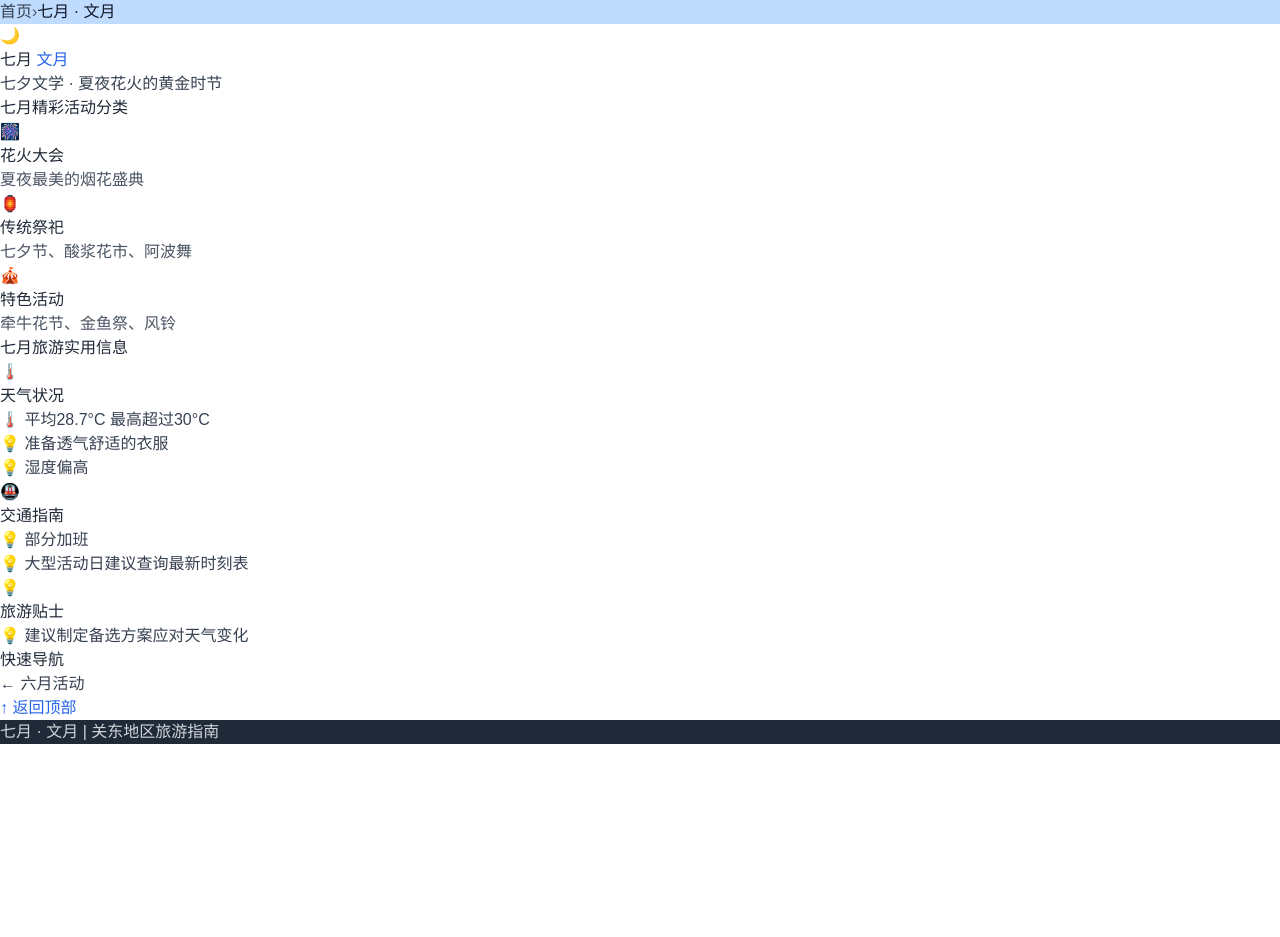
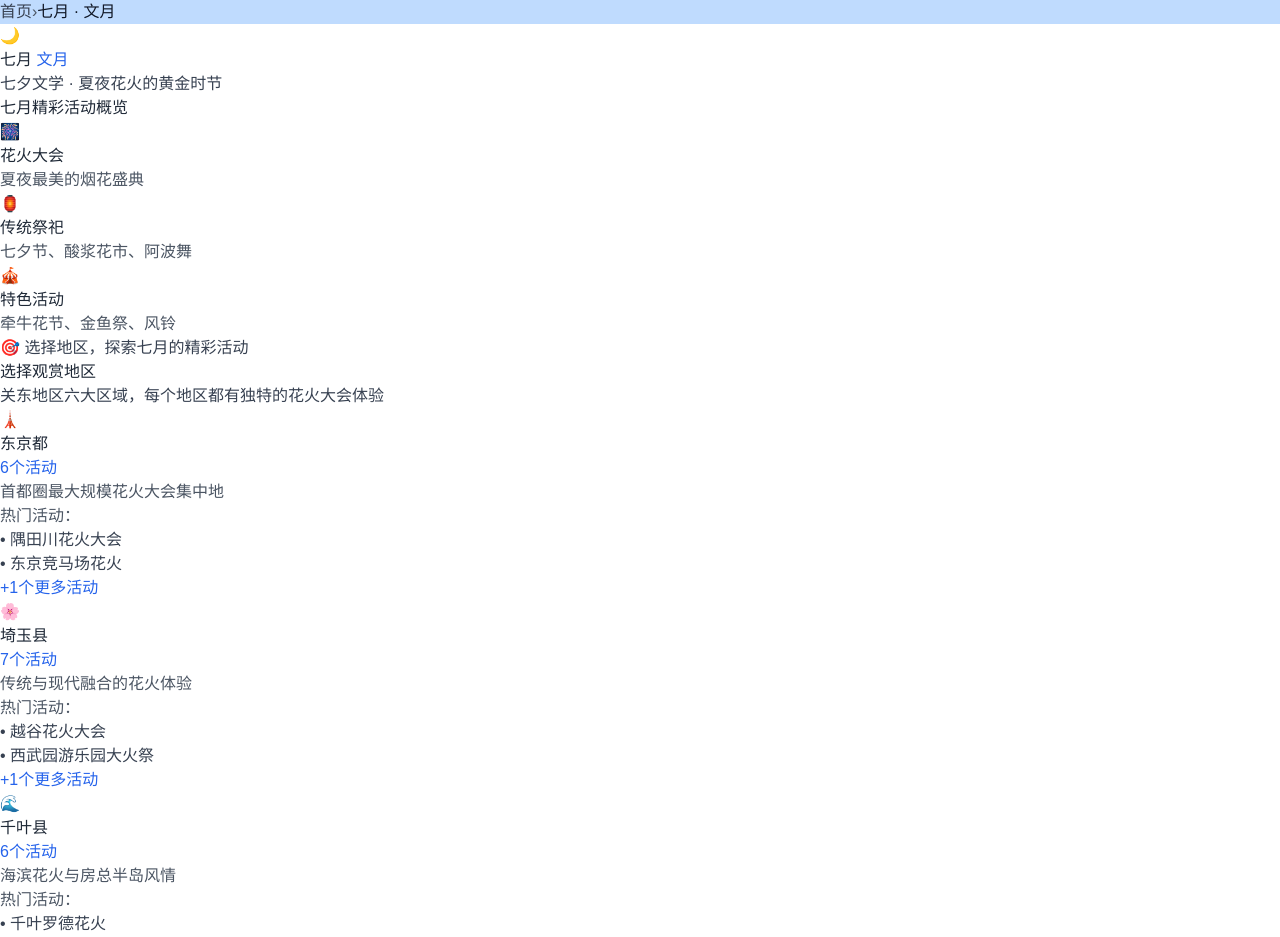
Before and after one commit to gakukinn/tokyo-seasonal-guide, a Next.js app: page /july in a window 1280 px wide. Shown: the top 937 px of the page. Before the commit the page ends 800 px from the top, so only its background shows below. Built offline with nearby package versions, Linux system fonts and the light colour scheme.

Commit message:
实现新的四层架构设计：删除活动类型选择层，优化月份页面为活动概览+地区卡片展示，基于实际数据统计和东京官方旅游网站设计理念

```diff
--- a/src/components/MonthTemplate.tsx
+++ b/src/components/MonthTemplate.tsx
@@ -7,6 +7,95 @@ interface MonthTemplateProps {
  monthId: number;
  customConfig?: Partial<MonthConfig>;
 }
+
+// 地区活动数量数据（基于实际统计）
+const getRegionActivityCounts = (monthId: number) => {
+  // 7月花火活动数量统计（基于项目实际数据）
+  if (monthId === 7) {
+    return {
+      tokyo: { count: 6, activities: ['隅田川花火大会', '东京竞马场花火', '葛饰纳凉花火大会'] },
+      saitama: { count: 7, activities: ['越谷花火大会', '西武园游乐园大火祭', '入间基地纳凉祭'] },
+      chiba: { count: 6, activities: ['千叶罗德花火', '南房总白浜海女祭', '富津市民花火大会'] },
+      kanagawa: { count: 3, activities: ['镰仓花火大会', '横滨夜间花火', '八景岛花火交响曲'] },
+      kitakanto: { count: 4, activities: ['水户花火大会', '真冈花火大会', '玉村花火大会'] },
+      koshinetsu: { count: 6, activities: ['富士河口湖花火', '祇园柏崎花火', '动漫经典花火'] }
+    };
+  }
+
+  // 8月花火活动数量统计
+  if (monthId === 8) {
+    return {
+      tokyo: { count: 6, activities: ['板桥花火大会', '江户川花火大会', '神宫外苑花火大会'] },
+      saitama: { count: 7, activities: ['朝霞花火大会', '熊谷花火大会', '户田桥花火大会'] },
+      chiba: { count: 8, activities: ['幕张海滨花火', '松户花火大会', '市川花火大会'] },
+      kanagawa: { count: 8, activities: ['厚木鲇祭花火', '金泽祭花火', '横滨夜间花火'] },
+      kitakanto: { count: 6, activities: ['足利花火大会', '高崎花火大会', '前桥花火大会'] },
+      koshinetsu: { count: 6, activities: ['神明花火大会', '新潟祭花火', '长冈花火大会'] }
+    };
+  }
+
+  // 9月花火活动数量统计
+  if (monthId === 9) {
+    return {
+      tokyo: { count: 1, activities: ['调布花火大会'] },
+      saitama: { count: 2, activities: ['梅兹塔花火大会', '西武花火大会'] },
+      chiba: { count: 0, activities: [] },
+      kanagawa: { count: 2, activities: ['八景岛花火', '横滨花火'] },
+      kitakanto: { count: 6, activities: ['常陆海滨花火', '小山花火', '大洗花火'] },
+      koshinetsu: { count: 2, activities: ['朝原花火', '信作花火'] }
+    };
+  }
+
+  // 其他月份暂时返回空数据
+  return {
+    tokyo: { count: 0, activities: [] },
+    saitama: { count: 0, activities: [] },
+    chiba: { count: 0, activities: [] },
+    kanagawa: { count: 0, activities: [] },
+    kitakanto: { count: 0, activities: [] },
+    koshinetsu: { count: 0, activities: [] }
+  };
+};
+
+// 地区信息配置
+const regionConfig = {
+  tokyo: {
+    name: '东京都',
+    emoji: '🗼',
+    color: 'from-red-100 to-pink-100 border-red-300/60',
+    description: '首都圈最大规模花火大会集中地'
+  },
+  saitama: {
+    name: '埼玉县',
+    emoji: '🌸',
+    color: 'from-pink-100 to-purple-100 border-pink-300/60',
+    description: '传统与现代融合的花火体验'
+  },
+  chiba: {
+    name: '千叶县',
+    emoji: '🌊',
+    color: 'from-blue-100 to-cyan-100 border-blue-300/60',
+    description: '海滨花火与房总半岛风情'
+  },
+  kanagawa: {
+    name: '神奈川县',
+    emoji: '🌺',
+    color: 'from-purple-100 to-indigo-100 border-purple-300/60',
+    description: '横滨港湾与湘南海岸花火'
+  },
+  kitakanto: {
+    name: '北关东',
+    emoji: '🏔️',
+    color: 'from-green-100 to-emerald-100 border-green-300/60',
+    description: '群马・栃木・茨城三县花火'
+  },
+  koshinetsu: {
+    name: '甲信越',
+    emoji: '⛰️',
+    color: 'from-yellow-100 to-orange-100 border-yellow-300/60',
+    description: '富士山麓与信州高原花火'
+  }
+};
 
 export default function MonthTemplate({ monthId, customConfig }: MonthTemplateProps) {
  // 获取基础配置，如果有自定义配置则合并
@@ -28,6 +117,8 @@ export default function MonthTemplate({ monthId, customConfig }: MonthTemplatePr
  }
 
  const navigation = getNavigationMonths(monthConfig.id);
+ const regionCounts = getRegionActivityCounts(monthId);
+ const hasActivities = Object.values(regionCounts).some(region => region.count > 0);
 
  return (
  <div className="min-h-screen bg-gradient-to-br from-blue-50 via-blue-50 to-blue-100">
@@ -67,34 +158,136 @@ export default function MonthTemplate({ monthId, customConfig }: MonthTemplatePr
  </div>
  </section>
 
- {/* 活动类型选择 */}
- <section className="py-16 bg-white/30 backdrop-blur-sm">
+ {/* 活动类型概览 - 新设计的顶部横向展示 */}
+ {hasActivities && (
+ <section className="py-12 bg-white/40 backdrop-blur-sm border-b border-white/50">
  <div className="max-w-7xl mx-auto px-4 sm:px-6 lg:px-8">
- <h2 className="text-3xl font-bold text-gray-800 text-center mb-12">{monthConfig.chinese}精彩活动分类</h2>
+ <h2 className="text-3xl font-bold text-gray-800 text-center mb-8">{monthConfig.chinese}精彩活动概览</h2>
 
- <div className="grid grid-cols-1 md:grid-cols-2 lg:grid-cols-3 gap-8">
+ <div className="flex flex-wrap justify-center gap-6 mb-8">
  {monthConfig.activities.slice(0, 3).map((activity) => (
- <Link
+ <div
  key={activity.id}
- href={`/${getMonthPath(monthConfig.id)}/${activity.id}`}
- className={`group relative block p-8 rounded-3xl transition-all duration-500 transform hover:scale-105 hover:-translate-y-1 bg-gradient-to-br ${activity.color} cursor-pointer hover:shadow-2xl border border-white/60 shadow-xl backdrop-blur-sm hover:border-white/80`}
+ className={`flex items-center space-x-4 p-6 rounded-2xl bg-gradient-to-r ${activity.color} border border-white/60 shadow-lg backdrop-blur-sm`}
  >
+ <div className="text-4xl">{activity.icon}</div>
+ <div>
+ <h3 className="text-lg font-bold text-gray-800">{activity.name}</h3>
+ <p className="text-sm text-gray-600">{activity.description}</p>
+ </div>
+ </div>
+ ))}
+ </div>
+
  <div className="text-center">
- <div className="text-6xl mb-6 group-hover:scale-110 transition-transform duration-300">
- {activity.icon}
- </div>
- <h3 className="text-xl font-bold mb-4 text-gray-800 group-hover:text-gray-900 transition-colors">
- {activity.name}
- </h3>
- <p className="text-sm mb-3 text-gray-600 group-hover:text-gray-700 transition-colors leading-relaxed">
- {activity.description}
+ <p className="text-gray-700 text-lg font-medium">
+ 🎯 选择地区，探索{monthConfig.chinese}的精彩活动
  </p>
- </div>
- </Link>
- ))}
  </div>
  </div>
  </section>
+ )}
+
+ {/* 地区选择 - 新设计的主体内容 */}
+ {hasActivities ? (
+ <section className="py-20 bg-white/30 backdrop-blur-sm">
+ <div className="max-w-7xl mx-auto px-4 sm:px-6 lg:px-8">
+ <h2 className="text-4xl font-bold text-gray-800 text-center mb-4">选择观赏地区</h2>
+ <p className="text-gray-700 text-center mb-16 text-lg">
+ 关东地区六大区域，每个地区都有独特的{monthConfig.activities[0]?.name || '活动'}体验
+ </p>
+
+ <div className="grid grid-cols-1 md:grid-cols-2 lg:grid-cols-3 gap-8">
+ {Object.entries(regionConfig).map(([regionKey, region]) => {
+ const regionData = regionCounts[regionKey as keyof typeof regionCounts];
+ const hasEvents = regionData.count > 0;
+
+ return (
+ <Link
+ key={regionKey}
+ href={hasEvents ? `/${getMonthPath(monthConfig.id)}/${monthConfig.activities[0]?.id}/${regionKey}` : '#'}
+ className={`group relative block p-8 rounded-3xl transition-all duration-500 transform ${
+ hasEvents
+ ? `bg-gradient-to-br ${region.color} hover:shadow-2xl cursor-pointer hover:scale-105 hover:-translate-y-2 shadow-xl backdrop-blur-sm hover:border-white/80`
+ : 'bg-gray-100/80 border-gray-300/60 cursor-not-allowed backdrop-blur-sm shadow-md'
+ } border-2`}
+ onClick={(e) => {
+ if (!hasEvents) {
+ e.preventDefault();
+ }
+ }}
+ >
+ <div className="text-center">
+ {/* 地区图标和名称 */}
+ <div className="text-6xl mb-4 group-hover:scale-110 transition-transform duration-300">
+ {region.emoji}
+ </div>
+ <h3 className={`text-2xl font-bold mb-3 transition-colors ${
+ hasEvents ? 'text-gray-800 group-hover:text-gray-900' : 'text-gray-400'
+ }`}>
+ {region.name}
+ </h3>
+
+ {/* 活动数量显示 */}
+ <div className={`text-lg font-semibold mb-4 transition-colors ${
+ hasEvents ? 'text-blue-600 group-hover:text-blue-700' : 'text-gray-500'
+ }`}>
+ {hasEvents ? `${regionData.count}个活动` : '暂无活动'}
+ </div>
+
+ {/* 地区描述 */}
+ <p className={`text-sm mb-4 transition-colors ${
+ hasEvents ? 'text-gray-600 group-hover:text-gray-700' : 'text-gray-500'
+ }`}>
+ {region.description}
+ </p>
+
+ {/* 热门活动预览 */}
+ {hasEvents && regionData.activities.length > 0 && (
+ <div className="mt-4 pt-4 border-t border-white/50">
+ <p className="text-xs text-gray-600 mb-2">热门活动：</p>
+ <div className="space-y-1">
+ {regionData.activities.slice(0, 2).map((activity, index) => (
+ <p key={index} className="text-xs text-gray-700 truncate">
+ • {activity}
+ </p>
+ ))}
+ {regionData.activities.length > 2 && (
+ <p className="text-xs text-blue-600">
+ +{regionData.activities.length - 2}个更多活动
+ </p>
+ )}
+ </div>
+ </div>
+ )}
+
+ {/* 状态提示 */}
+ {!hasEvents && (
+ <div className="mt-4">
+ <div className="bg-gray-200/80 text-gray-500 text-xs px-3 py-1 rounded-full backdrop-blur-sm">
+ 即将推出
+ </div>
+ </div>
+ )}
+ </div>
+ </Link>
+ );
+ })}
+ </div>
+ </div>
+ </section>
+ ) : (
+ /* 无活动时的占位内容 */
+ <section className="py-20 bg-white/30 backdrop-blur-sm">
+ <div className="max-w-4xl mx-auto px-4 sm:px-6 lg:px-8 text-center">
+ <div className="text-6xl mb-8">🚧</div>
+ <h2 className="text-3xl font-bold text-gray-800 mb-4">{monthConfig.chinese}活动内容正在准备中</h2>
+ <p className="text-gray-600 text-lg mb-8">
+ 我们正在为您精心准备{monthConfig.chinese}的精彩活动内容，敬请期待！
+ </p>
+ </div>
+ </section>
+ )}
 
  {/* 旅游实用信息 */}
  <section className="py-16 bg-gradient-to-b from-white/40 to-blue-100/60 border-t border-white/50">
```
